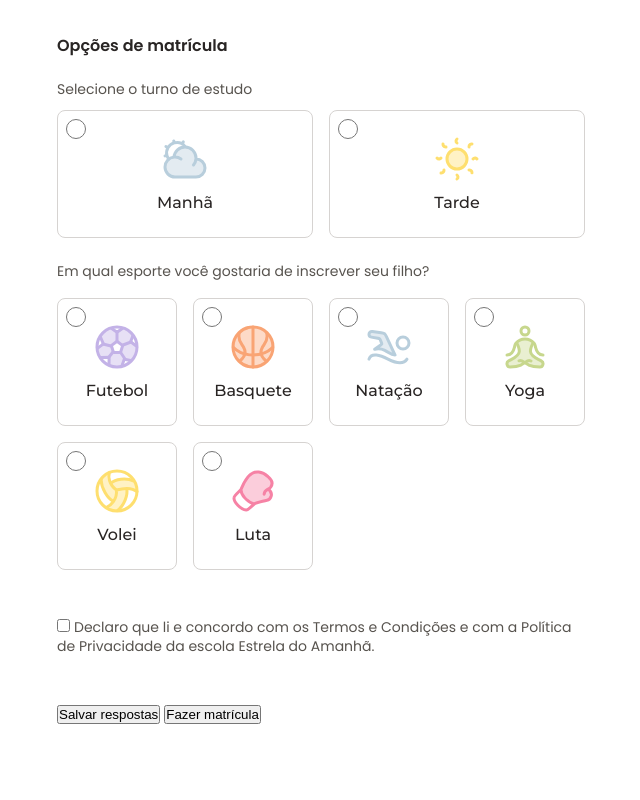
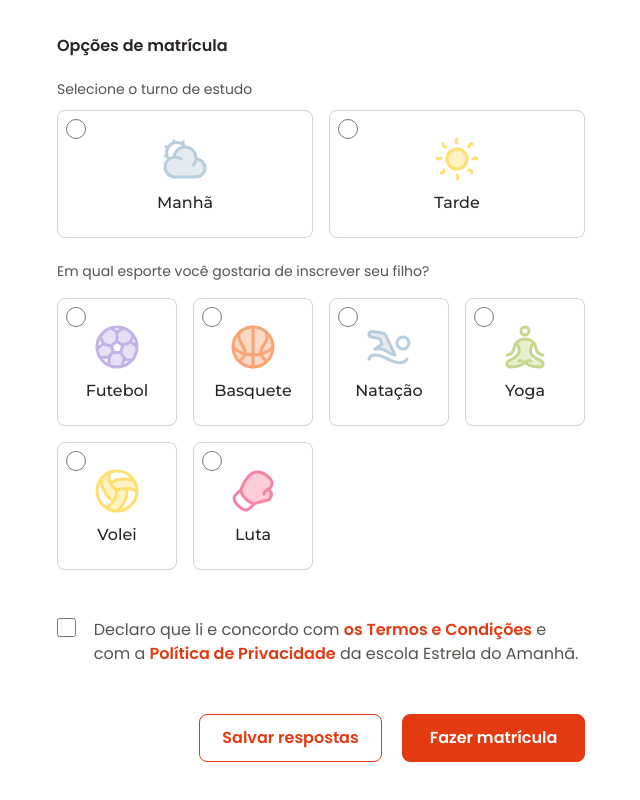
Before and after one commit to guilherme-maluf/Formulario-de-Matricula, a plain HTML site: page forms.html in a window 1280 px wide. Shown: the part 1685-2485 px from the top of the page, without its empty margins (7-647 px from the left). Drawn offline with Linux system fonts and the light colour scheme.

Commit message:
feito o que eu sei

```diff
--- a/forms.html
+++ b/forms.html
@@ -150,12 +150,12 @@
   <div id="declaration" class="forms">
     <input type="checkbox" name="" id="">
     <label for="declaration">
-      Declaro que li e concordo com <span>os Termos e Condições</span> e com a <span></span>Política de Privacidade</span> da escola Estrela do Amanhã.
+      Declaro que li e concordo com <span>os Termos e Condições</span> e com a <span>Política de Privacidade</span> da escola Estrela do Amanhã.
     </label>
   </div>
   <div id="save" class="forms">
-    <button id="respostas">Salvar respostas</button>
-    <button id="matricula">Fazer matrícula</button>
+    <button id="respostas" class="button">Salvar respostas</button>
+    <button id="matricula" class="button">Fazer matrícula</button>
   </div>
 </form>
 </body>
--- a/styles/forms.css
+++ b/styles/forms.css
@@ -56,6 +56,13 @@ body.forms {
     height: 20px;
   }
 
+  input[type="checkbox"] {
+    align-self: self-start;
+    cursor: pointer;
+    width: 36px;
+    height: 19px;
+  }
+
   h4 {
     font: var(--text-h4);
     color: var(--color-text-primary);
@@ -75,6 +82,27 @@ body.forms {
       width: 48px;
       height: 48px;
     }
+
+  }
+
+  .button {
+    width: 183px;
+    height: 48px;
+    border-radius: 8px;
+    font: var(--text-h4);
+
+    &#respostas {
+      border: 1px solid var(--color-text-highlight);
+      color: var(--color-text-highlight);
+      background-color: transparent;
+    }
+
+    &#matricula {
+      border: 1px solid var(--color-text-highlight);
+      color: var(--color-surface-primary);
+      background-color: var(--color-text-highlight);
+    }
+
 
   }
 
@@ -203,6 +231,34 @@ body.forms {
 
   div#declaration {
 
+    display: flex;
+    flex-direction: row;
+
+    input {
+      margin-right: 18px;
+    }
+
+    label {
+      font: var(--text-md);
+      color: var(--color-text-secondary);
+    }
+
+    span {
+      font: var(--text-h4);
+      color: var(--color-text-highlight);
+    }
+
   }
 
+  div#save {
+    display: inline-block;
+    text-align: right;
+
+    #matricula {
+      margin-left: 16px;
+    }
+  }
+
+
+
 }
```
